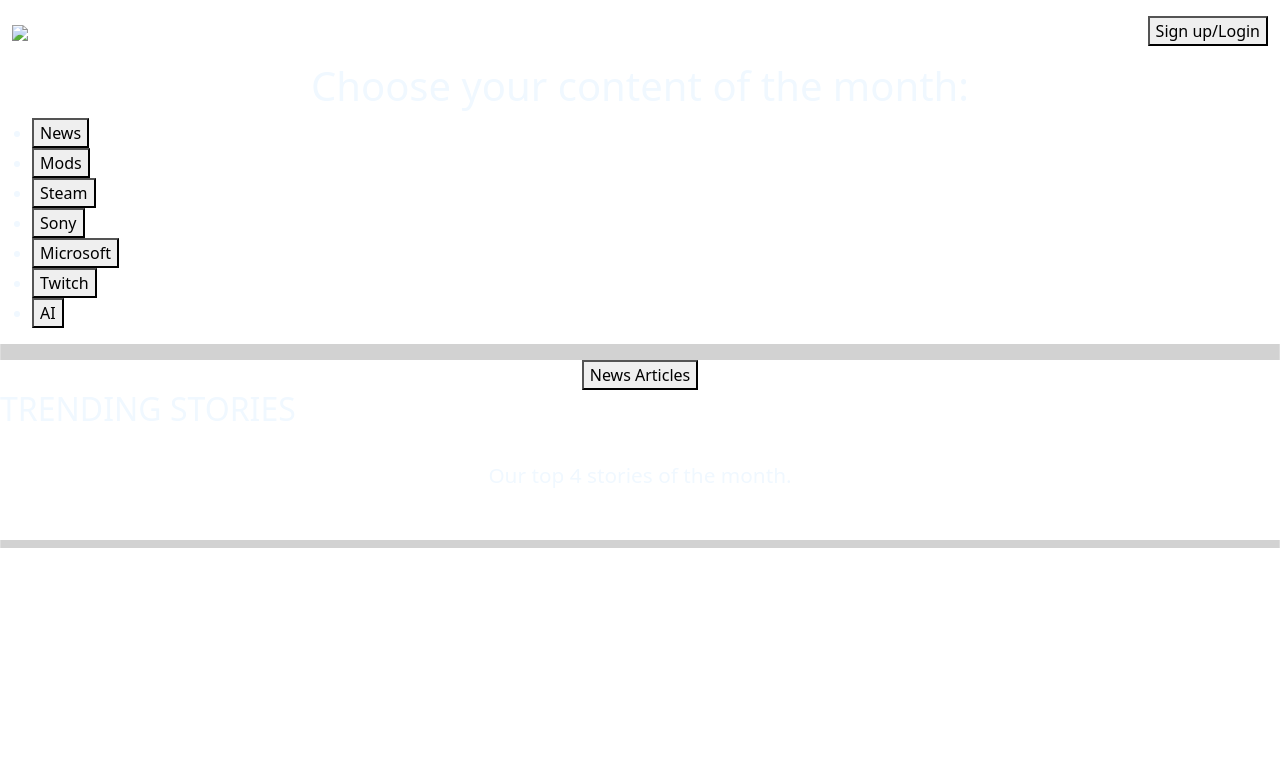
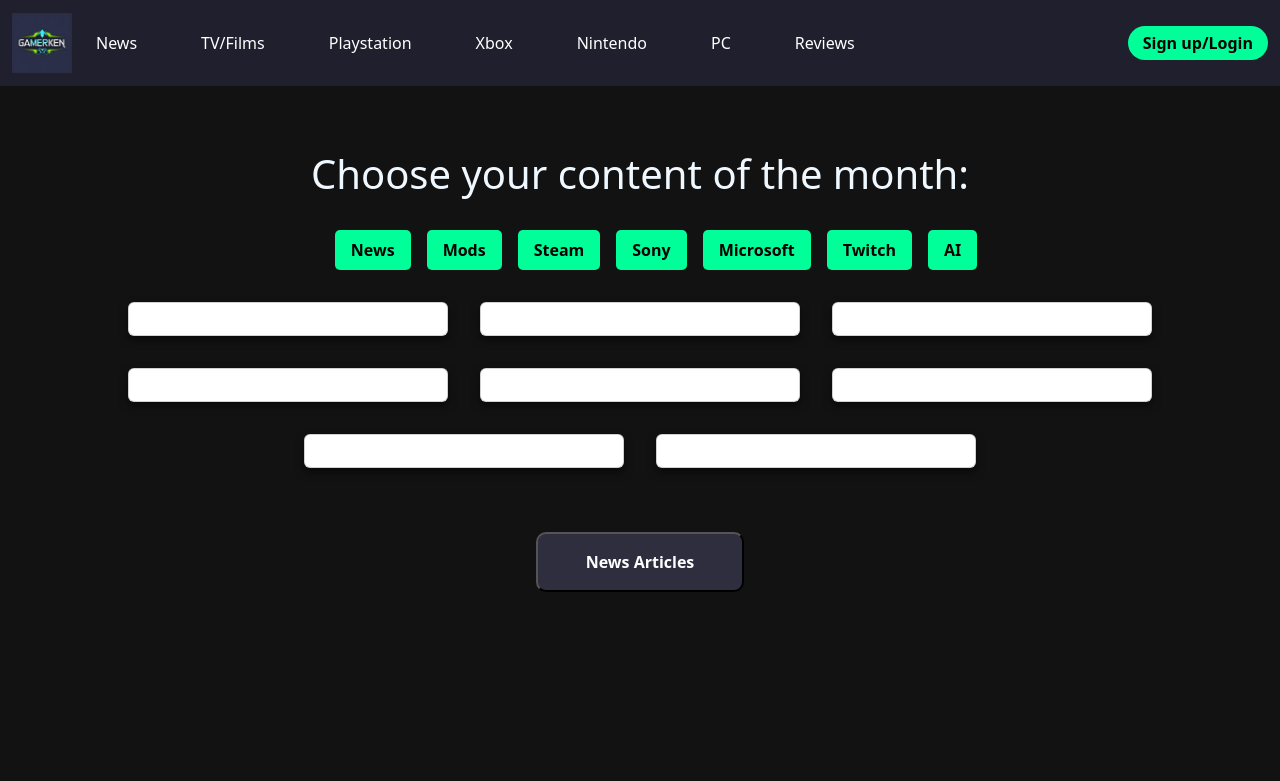
Before and after one commit to KenechukwuAdiboFranklin/portfolio1, a plain HTML site: page portfolio1/blog.html in a window 1280 px wide. Shown: the top 781 px of the page. Drawn offline with nearby package versions, Linux system fonts and the light colour scheme; the site is published under a folder, as on GitHub Pages, so addresses that start at the root find nothing; no server answers.

Commit message:
Update blog.html

```diff
--- a/portfolio1/blog.html
+++ b/portfolio1/blog.html
@@ -5,7 +5,7 @@
     <meta charset="UTF-8">
     <meta name="viewport" content="width=device-width, initial-scale=1.0">
     <title>GamerKen</title>
-    <link rel="stylesheet" href="/blog.css">
+    <link rel="stylesheet" href="blog.css">
     <link href="https://cdn.jsdelivr.net/npm/bootstrap@5.3.7/dist/css/bootstrap.min.css" rel="stylesheet" integrity="sha384-LN+7fdVzj6u52u30Kp6M/trliBMCMKTyK833zpbD+pXdCLuTusPj697FH4R/5mcr" crossorigin="anonymous">
 </head>
 
@@ -14,7 +14,7 @@
         <nav class="navbar navbar-expand-lg navbar-dark custom-navbar">
 
             <div class="container-fluid ">
-                <a class="navbar-brand " href="#"><img class="logo" src="/pics/GamerKen.png"></a>
+                <a class="navbar-brand " href="#"><img class="logo" src="pics/GamerKen.png"></a>
 
                 <button class="navbar-toggler" type="button" data-bs-toggle="collapse" data-bs-target="#navbarText" aria-controls="navbarText" aria-expanded="false" aria-label="Toggle navigation">
       <span class="navbar-toggler-icon"></span>
@@ -22,25 +22,25 @@
                 <div class="collapse navbar-collapse" id="navbarText">
                     <ul class="navbar-nav me-auto mb-2 mb-lg-0  gap-5">
                         <li class="nav-item">
-                            <a class="nav-link active" aria-current="page" href="/index.html">News</a>
+                            <a class="nav-link active" aria-current="page" href="#">News</a>
                         </li>
                         <li class="nav-item">
-                            <a class="nav-link" href="/whatweserv.html">TV/Films</a>
+                            <a class="nav-link" href="#">TV/Films</a>
                         </li>
                         <li class="nav-item">
-                            <a class="nav-link" href="/about.html">Playstation</a>
+                            <a class="nav-link" href="#">Playstation</a>
                         </li>
                         <li class="nav-item">
-                            <a class="nav-link" href="/location.html">Xbox</a>
+                            <a class="nav-link" href="#">Xbox</a>
                         </li>
                         <li class="nav-item">
-                            <a class="nav-link" href="/contact.html">Nintendo</a>
+                            <a class="nav-link" href="#">Nintendo</a>
                         </li>
                         <li class="nav-item">
-                            <a class="nav-link" href="/contact.html">PC</a>
+                            <a class="nav-link" href="#">PC</a>
                         </li>
                         <li class="nav-item">
-                            <a class="nav-link" href="/contact.html">Reviews</a>
+                            <a class="nav-link" href="#">Reviews</a>
                         </li>
 
 
```
